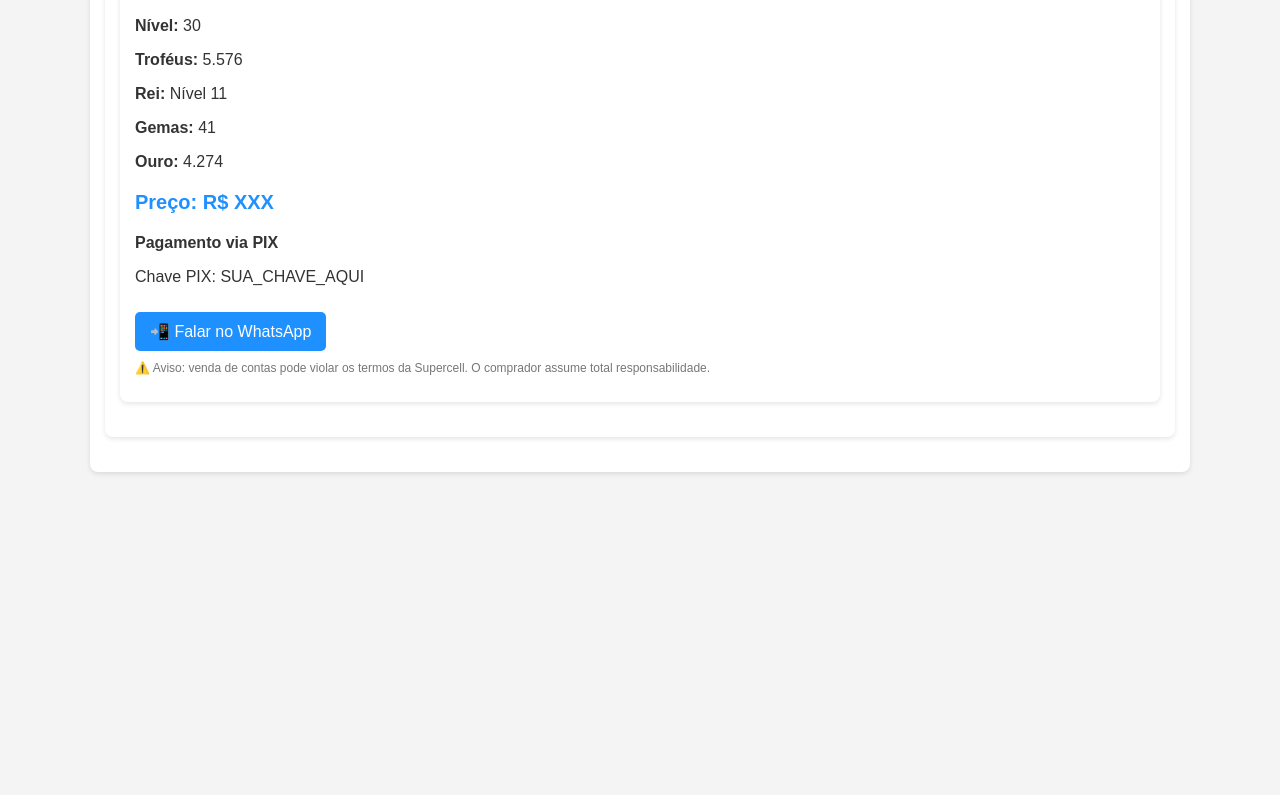
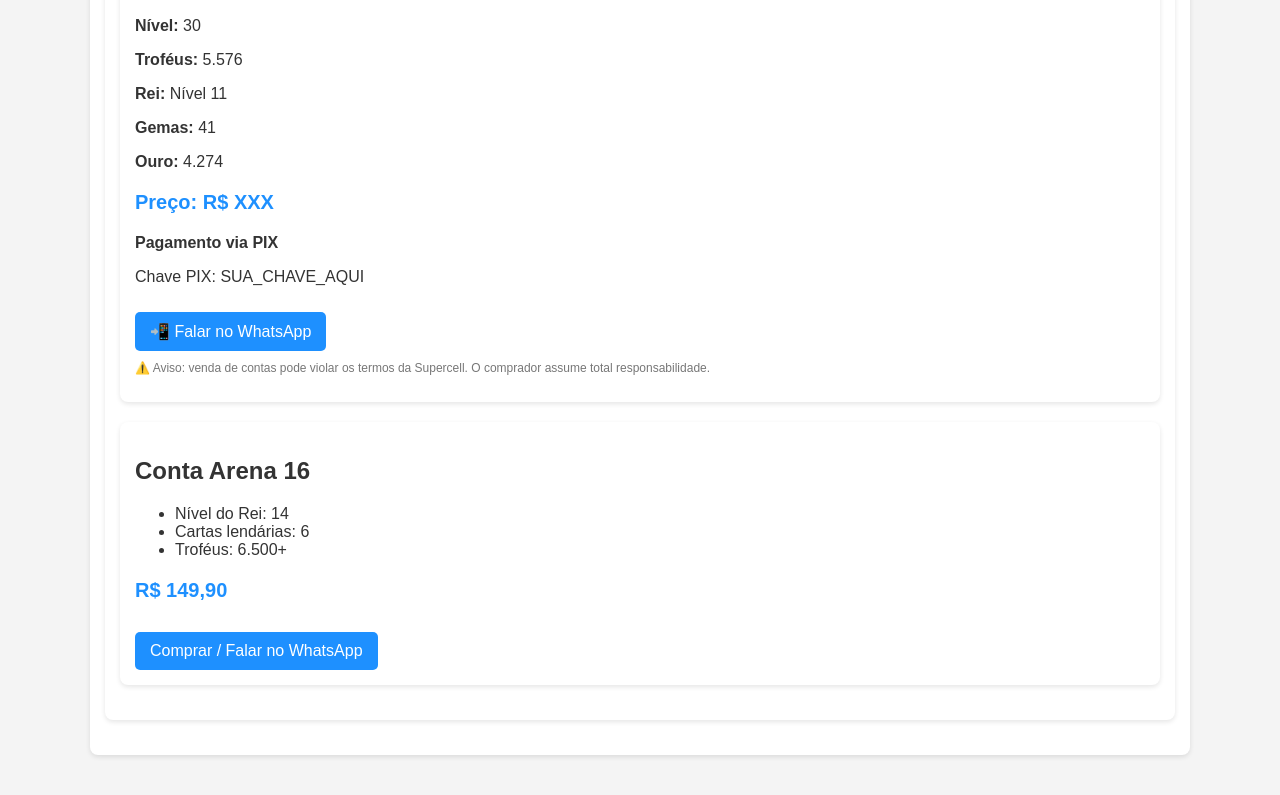
Before and after one commit to toguro444gato123-bot/site-clash, a plain HTML site: page index.html in a window 1280 px wide. Shown: the part 6474-7269 px from the top of the page. Before the commit the page ends 6986 px from the top, so only its background shows below. Drawn offline with Linux system fonts and the light colour scheme.

Commit message:
Update index.html

```diff
--- a/index.html
+++ b/index.html
@@ -371,3 +371,17 @@
     O comprador assume total responsabilidade.
   </p>
   </div>
+<div class="card">
+  <h2>Conta Arena 16</h2>
+  <ul>
+    <li>Nível do Rei: 14</li>
+    <li>Cartas lendárias: 6</li>
+    <li>Troféus: 6.500+</li>
+  </ul>
+
+  <p class="price">R$ 149,90</p>
+
+  <a class="btn" href="https://wa.me/55SEUNUMERO" target="_blank">
+    Comprar / Falar no WhatsApp
+  </a>
+</div>
```
